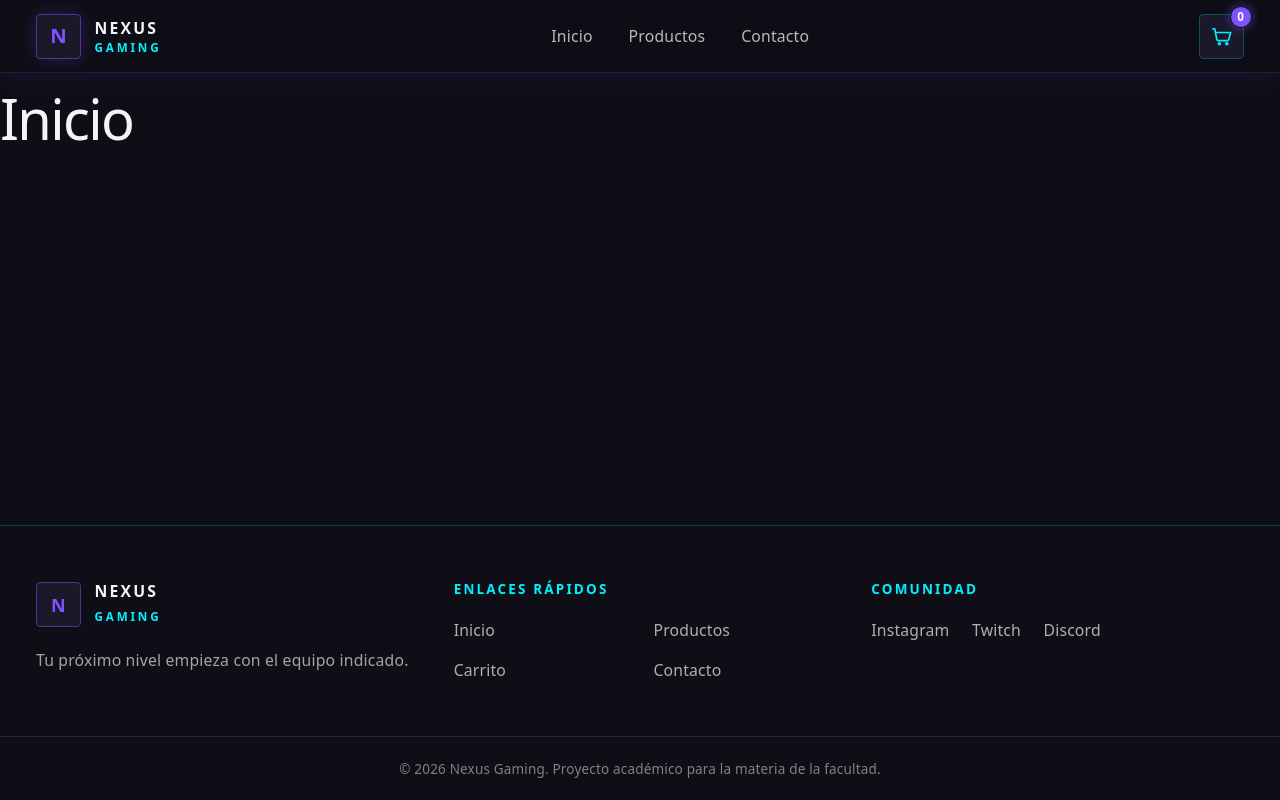
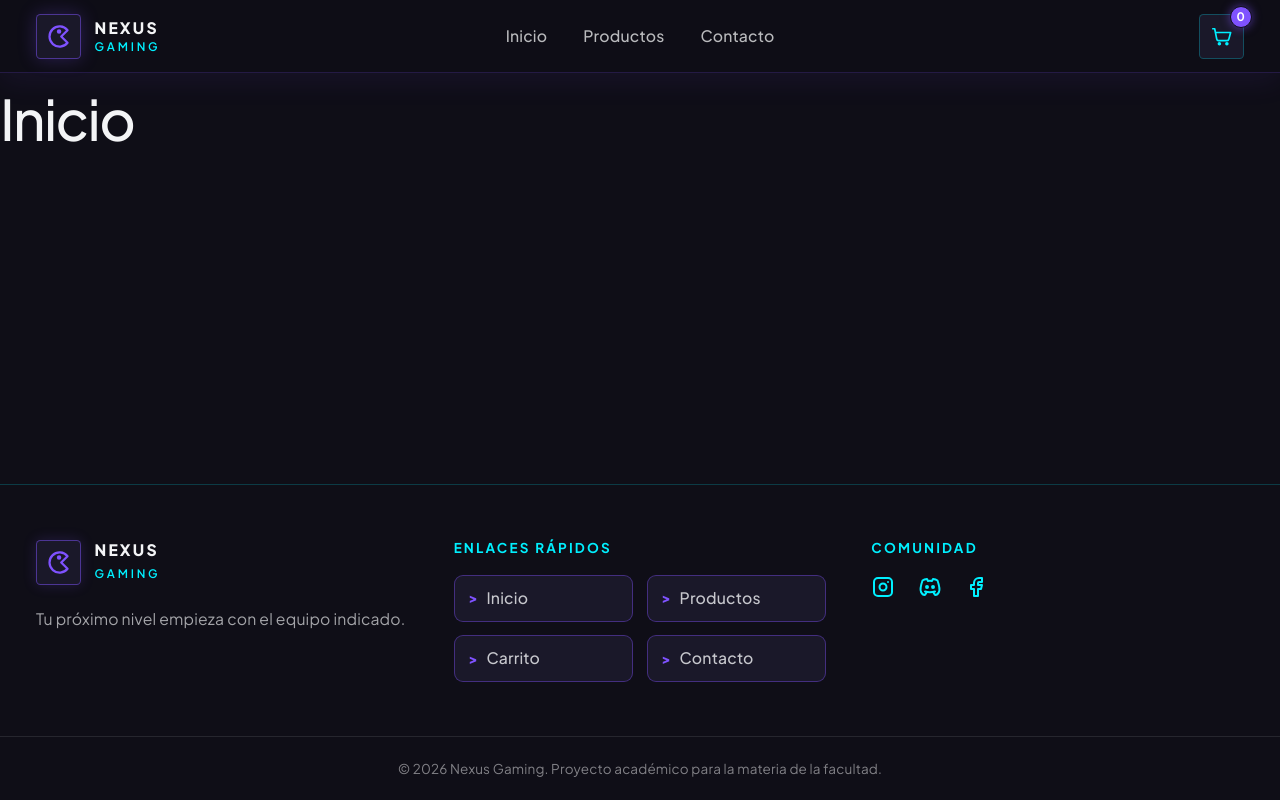
Before and after one commit to BinaryMinds2/proyecto-ciu, a React (Vite) app: page / in a window 1280 px wide. Built offline with nearby package versions, Linux system fonts and the light colour scheme.

Commit message:
le meti un loguito de pacman al header, cambie la fuente, en el footer puse los enlaces en un div estilizado y le puse directamente los logos de las redes sociales

```diff
--- a/index.html
+++ b/index.html
@@ -3,6 +3,12 @@
   <head>
     <meta charset="UTF-8" />
     <link rel="icon" type="image/svg+xml" href="/favicon.svg" />
+    <link rel="preconnect" href="https://fonts.googleapis.com" />
+    <link rel="preconnect" href="https://fonts.gstatic.com" crossorigin />
+    <link
+      href="https://fonts.googleapis.com/css2?family=Plus+Jakarta+Sans:ital,wght@0,200..800;1,200..800&display=swap"
+      rel="stylesheet"
+    />
     <meta name="viewport" content="width=device-width, initial-scale=1.0" />
     <title>proyecto-ciu</title>
   </head>
--- a/src/components/Footer.jsx
+++ b/src/components/Footer.jsx
@@ -8,9 +8,74 @@ const quickLinks = [
 ]
 
 const socialLinks = [
-  { label: 'Instagram', href: 'https://instagram.com/nexusgaming' },
-  { label: 'Twitch', href: 'https://twitch.tv/nexusgaming' },
-  { label: 'Discord', href: 'https://discord.com' },
+  {
+    label: 'Instagram',
+    href: 'https://instagram.com/nexusgaming',
+    icon: (
+      <svg
+        xmlns="http://www.w3.org/2000/svg"
+        width="24"
+        height="24"
+        viewBox="0 0 24 24"
+        fill="none"
+        stroke="currentColor"
+        strokeWidth="2"
+        strokeLinecap="round"
+        strokeLinejoin="round"
+        aria-hidden="true"
+      >
+        <path stroke="none" d="M0 0h24v24H0z" fill="none" />
+        <path d="M3 7a4 4 0 0 1 4 -4h10a4 4 0 0 1 4 4v10a4 4 0 0 1 -4 4h-10a4 4 0 0 1 -4 -4l0 -10" />
+        <path d="M8.5 12a3.5 3.5 0 1 0 7 0a3.5 3.5 0 0 0 -7 0" />
+        <path d="M17 7v.01" />
+      </svg>
+    ),
+  },
+  {
+    label: 'Discord',
+    href: 'https://discord.com',
+    icon: (
+      <svg
+        xmlns="http://www.w3.org/2000/svg"
+        width="24"
+        height="24"
+        viewBox="0 0 24 24"
+        fill="none"
+        stroke="currentColor"
+        strokeWidth="2"
+        strokeLinecap="round"
+        strokeLinejoin="round"
+        aria-hidden="true"
+      >
+        <path stroke="none" d="M0 0h24v24H0z" fill="none" />
+        <path d="M8 12a1 1 0 1 0 2 0a1 1 0 0 0 -2 0" />
+        <path d="M14 12a1 1 0 1 0 2 0a1 1 0 0 0 -2 0" />
+        <path d="M15.5 17c0 1 1.5 3 2 3c1.5 0 2.833 -1.667 3.5 -3c.667 -1.667 .5 -5.833 -1.5 -11.5c-1.457 -1.015 -3 -1.34 -4.5 -1.5l-.972 1.923a11.913 11.913 0 0 0 -4.053 0l-.975 -1.923c-1.5 .16 -3.043 .485 -4.5 1.5c-2 5.667 -2.167 9.833 -1.5 11.5c.667 1.333 2 3 3.5 3c.5 0 2 -2 2 -3" />
+        <path d="M7 16.5c3.5 1 6.5 1 10 0" />
+      </svg>
+    ),
+  },
+  {
+    label: 'Facebook',
+    href: 'https://facebook.com/nexusgaming',
+    icon: (
+      <svg
+        xmlns="http://www.w3.org/2000/svg"
+        width="24"
+        height="24"
+        viewBox="0 0 24 24"
+        fill="none"
+        stroke="currentColor"
+        strokeWidth="2"
+        strokeLinecap="round"
+        strokeLinejoin="round"
+        aria-hidden="true"
+      >
+        <path stroke="none" d="M0 0h24v24H0z" fill="none" />
+        <path d="M7 10v4h3v7h4v-7h3l1 -4h-4v-2a1 1 0 0 1 1 -1h3v-4h-3a5 5 0 0 0 -5 5v2h-3" />
+      </svg>
+    ),
+  },
 ]
 
 function Footer() {
@@ -19,8 +84,24 @@ function Footer() {
       <div className="mx-auto grid max-w-7xl gap-10 px-4 py-12 sm:px-6 md:grid-cols-3 lg:px-8">
         <div className="max-w-sm">
           <Link to="/" className="inline-flex items-center gap-3" aria-label="Nexus Gaming, inicio">
-            <span className="grid size-10 place-items-center rounded border border-gamer-primary/50 bg-gamer-card font-black text-gamer-primary">
-              N
+            <span className="grid size-10 place-items-center rounded border border-gamer-primary/50 bg-gamer-card text-gamer-primary shadow-[0_0_14px_rgba(127,82,255,0.18)]">
+              <svg
+                xmlns="http://www.w3.org/2000/svg"
+                width="24"
+                height="24"
+                viewBox="0 0 24 24"
+                fill="none"
+                stroke="currentColor"
+                strokeWidth="2"
+                strokeLinecap="round"
+                strokeLinejoin="round"
+                aria-hidden="true"
+                className="size-6"
+              >
+                <path stroke="none" d="M0 0h24v24H0z" fill="none" />
+                <path d="M6.636 5.636a9 9 0 0 1 13.397 .747l-5.619 5.617l5.619 5.617a9 9 0 1 1 -13.397 -11.981" />
+                <path d="M11.5 7.5a1 1 0 1 0 2 0a1 1 0 0 0 -2 0" />
+              </svg>
             </span>
             <span>
               <span className="block text-sm font-black tracking-[0.14em]">NEXUS</span>
@@ -38,11 +119,20 @@ function Footer() {
           <h2 className="text-xs font-bold uppercase tracking-[0.16em] text-gamer-accent">
             Enlaces rápidos
           </h2>
-          <ul className="mt-4 grid grid-cols-2 gap-x-6 gap-y-3">
+          <ul className="mt-4 grid grid-cols-2 gap-3">
             {quickLinks.map(({ label, to }) => (
               <li key={to}>
-                <Link to={to} className="text-sm text-gamer-textMain/70 transition hover:text-gamer-primary">
-                  {label}
+                <Link
+                  to={to}
+                  className="group flex items-center gap-2 rounded-lg border border-gamer-primary/40 bg-gamer-card px-3 py-2.5 text-sm font-medium text-gamer-textMain/80 transition-all duration-300 hover:border-gamer-accent hover:text-gamer-accent hover:shadow-[0_0_15px_rgba(0,240,255,0.4)] focus-visible:outline-2 focus-visible:outline-offset-2 focus-visible:outline-gamer-accent"
+                >
+                  <span
+                    aria-hidden="true"
+                    className="text-xs font-black text-gamer-primary transition-transform duration-300 group-hover:translate-x-0.5 group-hover:text-gamer-accent"
+                  >
+                    &gt;
+                  </span>
+                  <span>{label}</span>
                 </Link>
               </li>
             ))}
@@ -54,15 +144,16 @@ function Footer() {
             Comunidad
           </h2>
           <ul className="mt-4 flex flex-wrap gap-x-5 gap-y-3">
-            {socialLinks.map(({ label, href }) => (
+            {socialLinks.map(({ label, href, icon }) => (
               <li key={label}>
                 <a
                   href={href}
                   target="_blank"
                   rel="noreferrer"
-                  className="text-sm text-gamer-textMain/70 transition hover:text-gamer-primary"
+                  aria-label={`Visitar ${label} de Nexus Gaming`}
+                  className="inline-flex text-gamer-accent transition-transform duration-200 hover:scale-110 hover:text-gamer-primary focus-visible:outline-2 focus-visible:outline-offset-4 focus-visible:outline-gamer-accent"
                 >
-                  {label}
+                  {icon}
                 </a>
               </li>
             ))}
--- a/src/components/Navbar.jsx
+++ b/src/components/Navbar.jsx
@@ -13,15 +13,31 @@ function Navbar({ cartCount = 0 }) {
 
   return (
     <header className="sticky top-0 z-50 border-b border-gamer-primary/20 bg-gamer-bg/95 shadow-[0_8px_30px_rgba(127,82,255,0.08)] backdrop-blur">
-      <div className="mx-auto flex max-w-7xl items-center justify-between px-4 py-3 sm:px-6 lg:px-8">
+      <div className="mx-auto grid max-w-7xl grid-cols-[1fr_auto] items-center px-4 py-3 sm:px-6 md:grid-cols-[1fr_auto_1fr] lg:px-8">
         <Link
           to="/"
           aria-label="Nexus Gaming, inicio"
-          className="group flex items-center gap-3"
+          className="group flex items-center gap-3 justify-self-start"
           onClick={() => setMenuOpen(false)}
         >
-          <span className="grid size-10 place-items-center rounded border border-gamer-primary/50 bg-gamer-card text-lg font-black text-gamer-primary shadow-[0_0_18px_rgba(127,82,255,0.25)] transition group-hover:shadow-[0_0_24px_rgba(127,82,255,0.45)]">
-            N
+          <span className="grid size-10 place-items-center rounded border border-gamer-primary/50 bg-gamer-card text-gamer-primary shadow-[0_0_18px_rgba(127,82,255,0.25)] transition group-hover:shadow-[0_0_24px_rgba(127,82,255,0.45)]">
+            <svg
+              xmlns="http://www.w3.org/2000/svg"
+              width="24"
+              height="24"
+              viewBox="0 0 24 24"
+              fill="none"
+              stroke="currentColor"
+              strokeWidth="2"
+              strokeLinecap="round"
+              strokeLinejoin="round"
+              aria-hidden="true"
+              className="size-6"
+            >
+              <path stroke="none" d="M0 0h24v24H0z" fill="none" />
+              <path d="M6.636 5.636a9 9 0 0 1 13.397 .747l-5.619 5.617l5.619 5.617a9 9 0 1 1 -13.397 -11.981" />
+              <path d="M11.5 7.5a1 1 0 1 0 2 0a1 1 0 0 0 -2 0" />
+            </svg>
           </span>
           <span className="leading-tight">
             <span className="block text-sm font-black tracking-[0.14em] text-gamer-textMain">
@@ -33,19 +49,19 @@ function Navbar({ cartCount = 0 }) {
           </span>
         </Link>
 
-        <nav aria-label="Navegación principal" className="hidden items-center gap-8 md:flex">
+        <nav aria-label="Navegación principal" className="hidden items-center justify-self-center gap-8 md:flex">
           {navLinks.map(({ label, to }) => (
             <Link
               key={to}
               to={to}
-              className="text-sm font-medium text-gamer-textMain/75 transition hover:text-gamer-accent"
+              className="text-sm font-medium text-gamer-textMain/75 transition duration-200 hover:-translate-y-0.5 hover:scale-105 hover:text-gamer-accent focus-visible:outline-2 focus-visible:outline-offset-4 focus-visible:outline-gamer-accent"
             >
               {label}
             </Link>
           ))}
         </nav>
 
-        <div className="flex items-center gap-3">
+        <div className="col-start-2 flex items-center justify-self-end gap-3 md:col-start-3">
           <Link
             to="/carrito"
             aria-label={`Carrito, ${itemCount} ${itemCount === 1 ? 'producto' : 'productos'}`}
@@ -89,7 +105,7 @@ function Navbar({ cartCount = 0 }) {
                   key={to}
                   to={to}
                   onClick={() => setMenuOpen(false)}
-                  className="border-b border-gamer-textMain/10 py-3 text-sm font-medium text-gamer-textMain/85 last:border-0 hover:text-gamer-accent"
+                  className="border-b border-gamer-textMain/10 py-3 text-sm font-medium text-gamer-textMain/85 transition duration-200 last:border-0 hover:translate-x-1 hover:text-gamer-accent focus-visible:outline-2 focus-visible:outline-offset-2 focus-visible:outline-gamer-accent"
                 >
                   {label}
                   {to === '/carrito' && (
--- a/src/index.css
+++ b/src/index.css
@@ -18,8 +18,8 @@
   --shadow:
     rgba(0, 0, 0, 0.1) 0 10px 15px -3px, rgba(0, 0, 0, 0.05) 0 4px 6px -2px;
 
-  --sans: system-ui, 'Segoe UI', Roboto, sans-serif;
-  --heading: system-ui, 'Segoe UI', Roboto, sans-serif;
+  --sans: 'Plus Jakarta Sans', sans-serif;
+  --heading: 'Plus Jakarta Sans', sans-serif;
   --mono: ui-monospace, Consolas, monospace;
 
   font: 18px/145% var(--sans);
```
